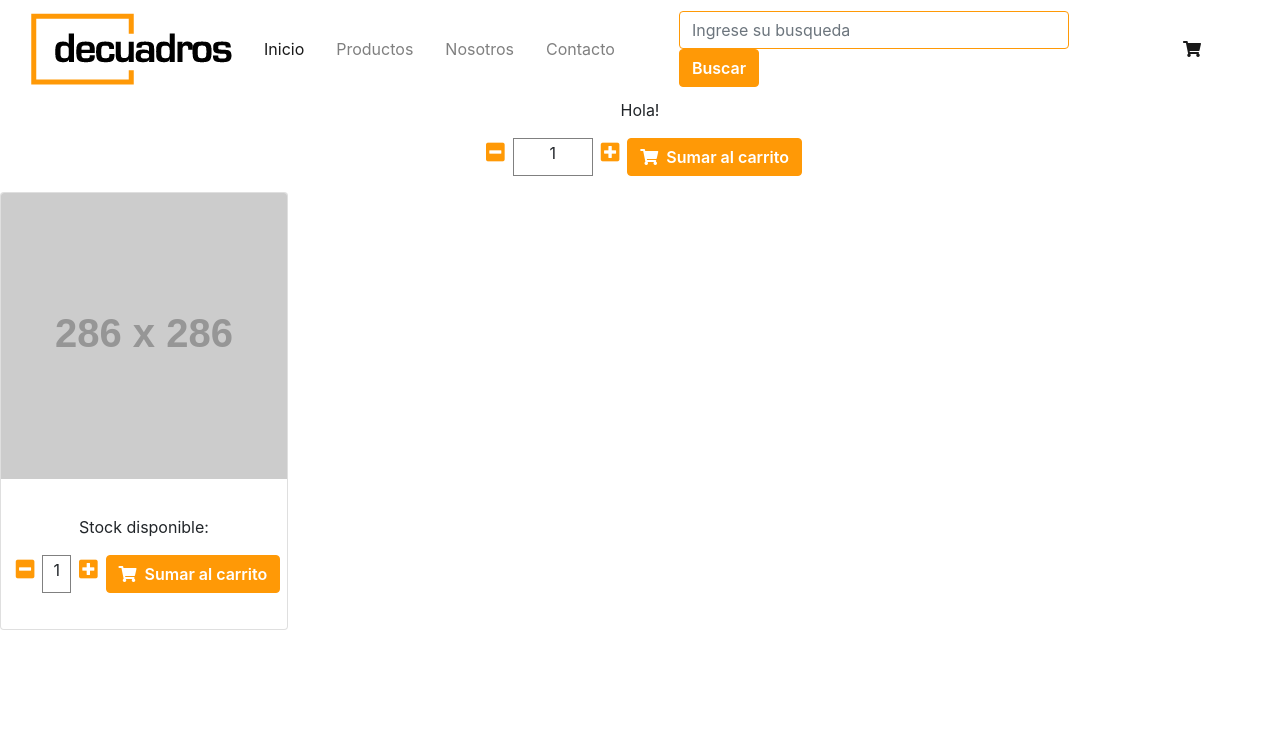
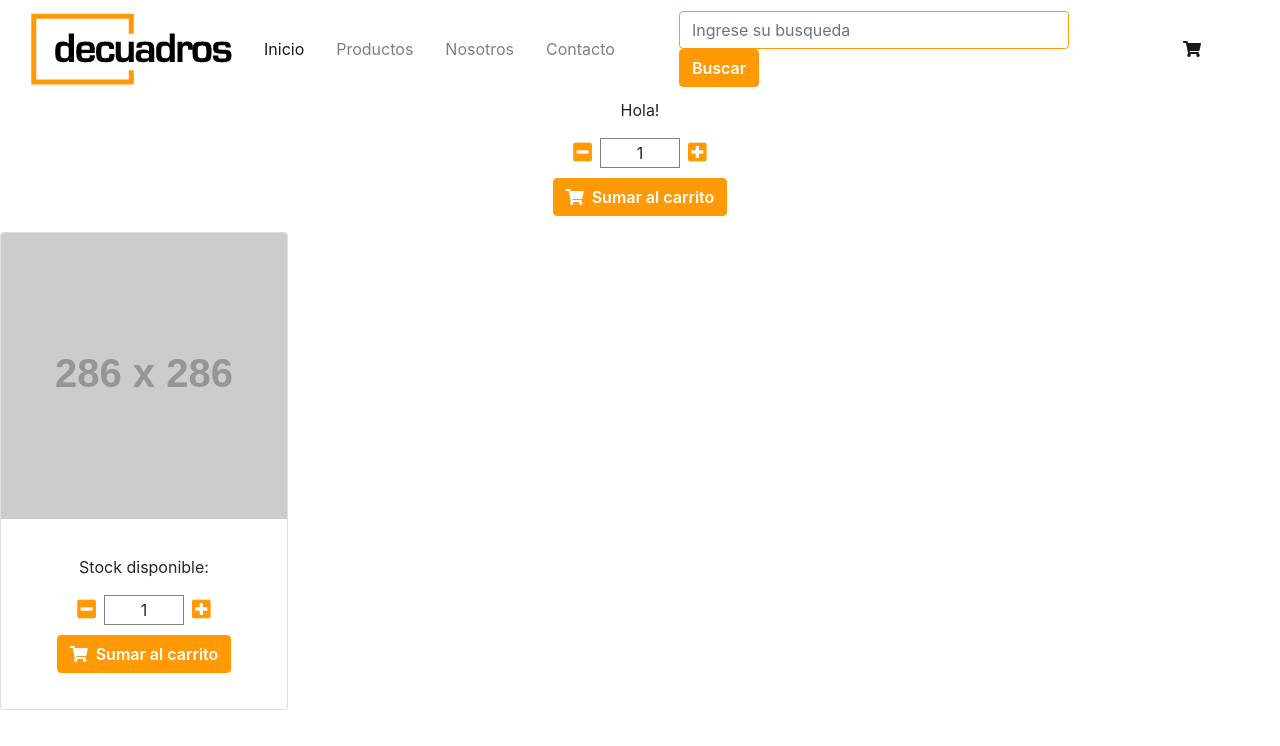
Before and after one commit to TomVres/DeCuadros, a React (Create React App) app in the folder tienda-react/: page / in a window 1280 px wide. Shown: the top 746 px of the page. Built offline with nearby package versions, Linux system fonts and the light colour scheme.

Commit message:
Agregado line break

```diff
--- a/tienda-react/src/componentes/ItemCount/ItemCount.jsx
+++ b/tienda-react/src/componentes/ItemCount/ItemCount.jsx
@@ -33,11 +33,10 @@ export const ItemCount = ({stock , initial}) => {
     return (
         <div className="itemcounter">
         <div className="minus-button" onClick={restar}><i className="fas fa-minus-square fa-lg" /></div>
-        <a class="quant">{quantity}</a>
+        <a className="quant">{quantity}</a>
         <div className="plus-button" onClick={sumar}><i className="fas fa-plus-square fa-lg" /></div>
-        <div>
+        <div className="line-break"></div>
         <a href="#" className="btn btn-primary add-to-cart-btn" onClick={onAdd}><i className="fas fa-shopping-cart icono-carrito icono-carrito-btn" />Sumar al carrito</a>
-        </div>
 
       </div>
     )
--- a/tienda-react/src/componentes/ItemCount/style.css
+++ b/tienda-react/src/componentes/ItemCount/style.css
@@ -2,6 +2,7 @@
     display: flex;
     margin-bottom: 1rem;
     justify-content: center;
+    flex-wrap: wrap;
 }
 
 .fa-plus-square , .fa-minus-square {
@@ -25,6 +26,7 @@
     border-radius: 0;
     width: 80px;
     text-align: center;
+    margin-bottom: 10px;
 
 }
 
@@ -40,3 +42,7 @@
     color: red;
     padding-top: 2px;
 }
+
+.line-break {
+    width: 100%;
+  }
```
